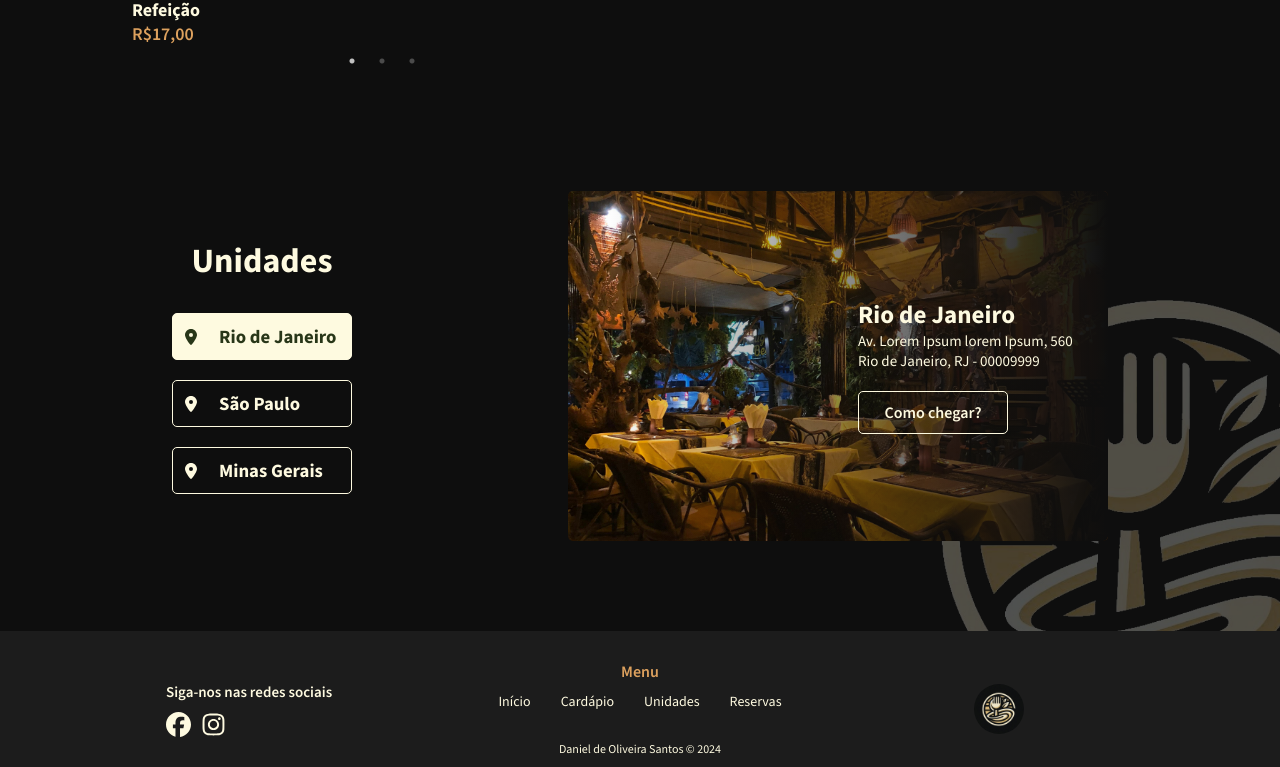
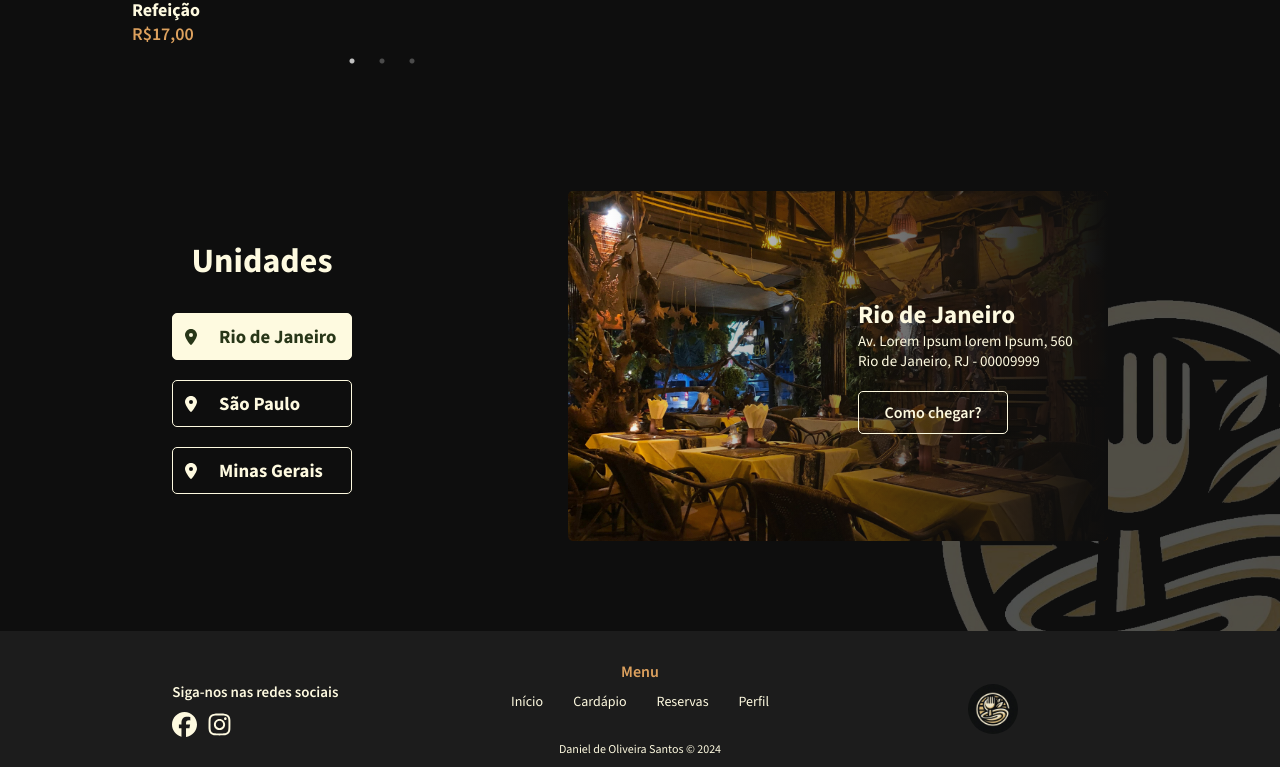
Before and after one commit to danideoliveira/refugio-bistro, a React (Vite) app in the folder client/: page / in a window 1280 px wide. Shown: the part 1249-2016 px from the top of the page. Built offline with nearby package versions, Linux system fonts and the light colour scheme; no server answers.

Commit message:
feat: update footer links

```diff
--- a/client/src/components/Footer/Footer.styled.ts
+++ b/client/src/components/Footer/Footer.styled.ts
@@ -2,6 +2,7 @@ import styled from "styled-components";
 import { setFlexbox } from "../../helpers/mixins";
 import { Link } from "react-router-dom";
 import { palette } from "../../helpers/palette";
+import { HashLink } from "react-router-hash-link";
 
 export const Container = styled.footer`
   ${setFlexbox("center", "center", "column")}
@@ -82,3 +83,10 @@ export const StyledLink = styled(Link)`
   font-weight: 500;
   color: ${palette.footer_text_color};
 `;
+
+export const StyledHashLink = styled(HashLink)`
+  text-decoration: none;
+  font-size: 1.4rem;
+  font-weight: 500;
+  color: ${palette.footer_text_color};
+`;
--- a/client/src/components/Footer/Footer.tsx
+++ b/client/src/components/Footer/Footer.tsx
@@ -4,6 +4,7 @@ import {
   Container,
   MenuFooter,
   SocialMedia,
+  StyledHashLink,
   StyledLink,
 } from "./Footer.styled";
 import { images } from "../Images/Images";
@@ -25,9 +26,11 @@ function Footer() {
           <span>Menu</span>
           <nav>
             <StyledLink to="/">Início</StyledLink>
-            <StyledLink to="/">Cardápio</StyledLink>
-            <StyledLink to="/">Unidades</StyledLink>
-            <StyledLink to="/">Reservas</StyledLink>
+            <StyledHashLink smooth to="/#menu">
+              Cardápio
+            </StyledHashLink>
+            <StyledLink to="/my-reservation">Reservas</StyledLink>
+            <StyledLink to="/profile">Perfil</StyledLink>
           </nav>
           <a href="#" className="footer-copy">
             Daniel de Oliveira Santos &copy; 2024
```
